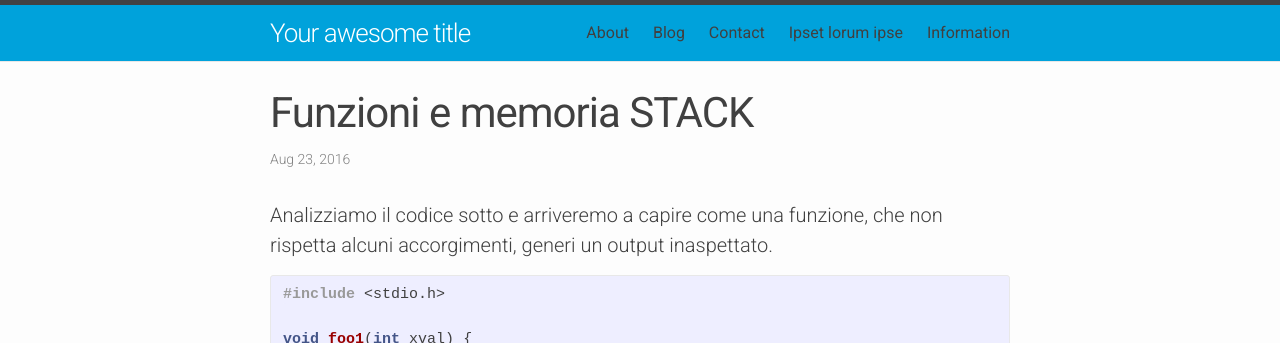
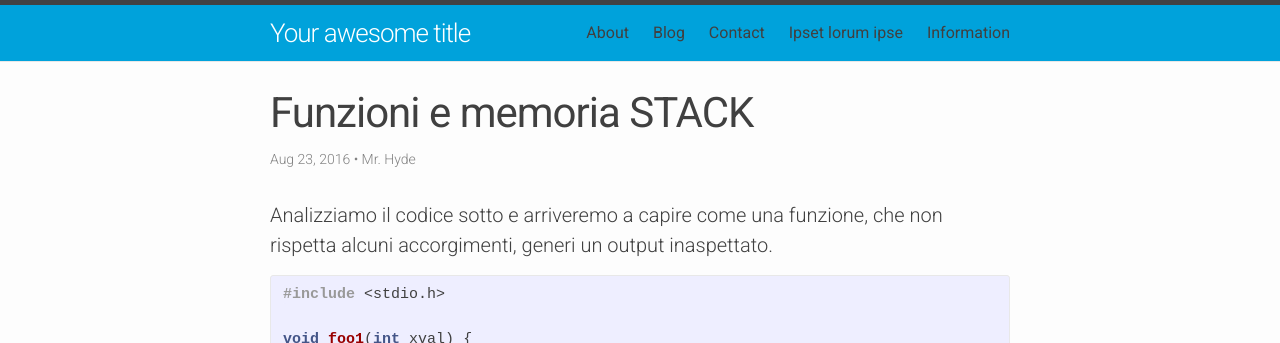
Before and after one commit to volgorean/test-jekyll, a Jekyll site: the page built from _posts/2016-08-23-funzioni-e-memoria-stack.md, in a window 1280 px wide and 900 px high. Shown: the top 343 px of the window. Built offline with Jekyll 4.4.1, drawn with Linux system fonts in a browser that asks for light colours.

Commit message:
set up _config.yml

```diff
--- a/_config.yml
+++ b/_config.yml
@@ -31,11 +31,14 @@
 defaults:
   -
     scope:
-      path: ""        # empty string for all files
-      type: "pages"
+      path: ""
+      type: "posts"
     values:
-      layout: ""
-      author: "evyno"
-      categories: ""
-      summary: ""
-      keywords: ""
+      layout: "post"
+      author: "Mr. Hyde"
+  -
+    scope:
+      path: ""
+      type: "pages" # previously `page` in Jekyll 2.2.
+    values:
+      layout: "default" # overrides previous default layout
```
